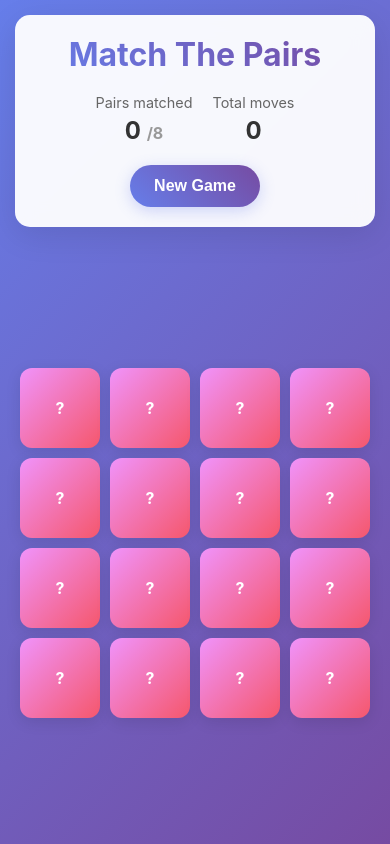
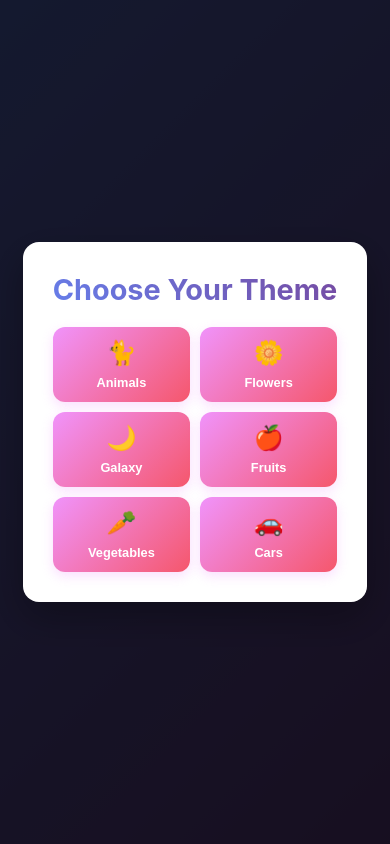
Before and after one commit to 2u841r/match-the-pairs, a website: page src/index.html in a window 390 px wide. Drawn offline with Linux system fonts and the light colour scheme.

Commit message:
6-options

```diff
--- a/src/index.html
+++ b/src/index.html
@@ -5,6 +5,7 @@
     <meta name="viewport" content="width=device-width, initial-scale=1.0">
     <title>Match The Pairs</title>
     <link rel="stylesheet" href="styles.css">
+    <link rel="icon" type="image/svg+xml" href="/assets/javascript.svg">
 </head>
 <body>
     <div class="container">
@@ -32,6 +33,39 @@
             </div>
         </main>
 
+        <!-- Theme Selection Modal -->
+        <div id="theme-modal" class="modal">
+            <div class="modal-content">
+                <h2>Choose Your Theme</h2>
+                <div class="theme-options">
+                    <button class="theme-btn" data-theme="animals">
+                        <span class="theme-emoji">🐈</span>
+                        <span class="theme-name">Animals</span>
+                    </button>
+                    <button class="theme-btn" data-theme="flowers">
+                        <span class="theme-emoji">🌼</span>
+                        <span class="theme-name">Flowers</span>
+                    </button>
+                    <button class="theme-btn" data-theme="galaxy">
+                        <span class="theme-emoji">🌙</span>
+                        <span class="theme-name">Galaxy</span>
+                    </button>
+                    <button class="theme-btn" data-theme="fruits">
+                        <span class="theme-emoji">🍎</span>
+                        <span class="theme-name">Fruits</span>
+                    </button>
+                    <button class="theme-btn" data-theme="vegetables">
+                        <span class="theme-emoji">🥕</span>
+                        <span class="theme-name">Vegetables</span>
+                    </button>
+                    <button class="theme-btn" data-theme="cars">
+                        <span class="theme-emoji">🚗</span>
+                        <span class="theme-name">Cars</span>
+                    </button>
+                </div>
+            </div>
+        </div>
+
         <div id="win-modal" class="modal hidden">
             <div class="modal-content">
                 <h2>🎉 Congratulations!</h2>
@@ -41,6 +75,6 @@
         </div>
     </div>
 
-    <script src="main.js"></script>
+    <script src="main.js" type="module"></script>
 </body>
 </html>
--- a/src/main.js
+++ b/src/main.js
@@ -5,11 +5,59 @@ class MemoryGame {
     this.matchedPairs = 0;
     this.totalMoves = 0;
     this.isProcessing = false;
+    this.selectedTheme = null;
 
-    // Card symbols (emojis)
-    // this.symbols = ['🐙', '📚', '🐱', '🐼', '🦝', '🐝', '🕷️', '💎'];
-    this.symbols = ['🌹', '🌻', '🌷', '🌸', '🍉', '🍊', '🍍', '🍓'];
+    // Theme definitions
+    this.themes = {
+      animals: ['🐈', '🐄', '🐒', '🦘', '🐘', '🦒', '🐪', '🐅'],
+      cars: ['🚗', '🚙', '🏍️', '🚲', '✈️', '🚁', '⛵', '🪂'],
+      flowers: ['🌼', '🌸', '🌻', '🌷', '🌹', '🍁', '🏵️', '🪻'],
+      fruits: ['🍎', '🍒', '🍇', '🍉', '🍊', '🍓', '🍍', '🥭'],
+      galaxy: ['🌙', '☀️', '🪐', '⭐', '🌤️', '🌦️', '🌧️', '❄️'],
+      vegetables: ['🫛', '🥕', '🫚', '🍆', '🥒', '🍅', '🌶️', '🧅']
 
+    };
+
+    // Default symbols (will be replaced by theme selection)
+    this.symbols = this.themes.animals;
+
+    this.showThemeSelection();
+  }
+
+  showThemeSelection() {
+    // Show theme selection modal
+    document.getElementById('theme-modal').classList.remove('hidden');
+
+    // Hide game elements initially
+    document.querySelector('.game-header').style.display = 'none';
+    document.querySelector('.game-board').style.display = 'none';
+
+    // Bind theme selection events
+    this.bindThemeEvents();
+  }
+
+  bindThemeEvents() {
+    const themeButtons = document.querySelectorAll('.theme-btn');
+    themeButtons.forEach(button => {
+      button.addEventListener('click', () => {
+        const theme = button.dataset.theme;
+        this.selectTheme(theme);
+      });
+    });
+  }
+
+  selectTheme(theme) {
+    this.selectedTheme = theme;
+    this.symbols = this.themes[theme];
+
+    // Hide theme modal
+    document.getElementById('theme-modal').classList.add('hidden');
+
+    // Show game elements
+    document.querySelector('.game-header').style.display = 'block';
+    document.querySelector('.game-board').style.display = 'flex';
+
+    // Initialize the game
     this.init();
   }
 
@@ -146,9 +194,14 @@ class MemoryGame {
     this.updateStats();
   }
 
+  newGame() {
+    // Show theme selection again
+    this.showThemeSelection();
+  }
+
   bindEvents() {
     document.getElementById('reset-btn').addEventListener('click', () => {
-      this.resetGame();
+      this.newGame();
     });
 
     document.getElementById('play-again-btn').addEventListener('click', () => {
--- a/src/styles.css
+++ b/src/styles.css
@@ -7,32 +7,35 @@
 body {
   font-family: -apple-system, BlinkMacSystemFont, 'Segoe UI', Roboto, sans-serif;
   background: linear-gradient(135deg, #667eea 0%, #764ba2 100%);
-  min-height: 100vh;
+  height: 100vh;
   color: #333;
+  overflow: hidden;
 }
 
 .container {
   max-width: 800px;
   margin: 0 auto;
-  padding: 20px;
-  min-height: 100vh;
+  padding: 15px;
+  height: 100vh;
   display: flex;
   flex-direction: column;
+  overflow: hidden;
 }
 
 .game-header {
   text-align: center;
-  margin-bottom: 30px;
+  margin-bottom: 20px;
   background: rgba(255, 255, 255, 0.95);
-  padding: 20px;
-  border-radius: 15px;
-  box-shadow: 0 8px 32px rgba(0, 0, 0, 0.1);
+  padding: 15px;
+  border-radius: 12px;
+  box-shadow: 0 4px 16px rgba(0, 0, 0, 0.1);
   backdrop-filter: blur(10px);
+  flex-shrink: 0;
 }
 
 .game-header h1 {
-  font-size: 2.5rem;
-  margin-bottom: 20px;
+  font-size: 1.8rem;
+  margin-bottom: 12px;
   background: linear-gradient(45deg, #667eea, #764ba2);
   -webkit-background-clip: text;
   -webkit-text-fill-color: transparent;
@@ -42,8 +45,8 @@ body {
 .stats {
   display: flex;
   justify-content: center;
-  gap: 40px;
-  margin-bottom: 20px;
+  gap: 30px;
+  margin-bottom: 12px;
 }
 
 .stat-item {
@@ -53,38 +56,38 @@ body {
 }
 
 .stat-label {
-  font-size: 0.9rem;
+  font-size: 0.8rem;
   color: #666;
-  margin-bottom: 5px;
+  margin-bottom: 3px;
 }
 
 .stat-value {
-  font-size: 1.5rem;
+  font-size: 1.2rem;
   font-weight: bold;
   color: #333;
 }
 
 .stat-total {
   color: #999;
-  font-size: 1rem;
+  font-size: 0.9rem;
 }
 
 .reset-btn {
   background: linear-gradient(45deg, #667eea, #764ba2);
   color: white;
   border: none;
-  padding: 12px 24px;
-  border-radius: 25px;
-  font-size: 1rem;
+  padding: 8px 16px;
+  border-radius: 20px;
+  font-size: 0.9rem;
   font-weight: 600;
   cursor: pointer;
   transition: all 0.3s ease;
-  box-shadow: 0 4px 15px rgba(102, 126, 234, 0.3);
+  box-shadow: 0 2px 8px rgba(102, 126, 234, 0.3);
 }
 
 .reset-btn:hover {
-  transform: translateY(-2px);
-  box-shadow: 0 6px 20px rgba(102, 126, 234, 0.4);
+  transform: translateY(-1px);
+  box-shadow: 0 4px 12px rgba(102, 126, 234, 0.4);
 }
 
 .game-board {
@@ -92,14 +95,16 @@ body {
   display: flex;
   justify-content: center;
   align-items: center;
+  overflow: hidden;
 }
 
 .card-grid {
   display: grid;
   grid-template-columns: repeat(4, 1fr);
-  gap: 15px;
-  max-width: 500px;
+  gap: 12px;
+  max-width: 450px;
   width: 100%;
+  max-height: 100%;
 }
 
 .card {
@@ -135,12 +140,12 @@ body {
   width: 100%;
   height: 100%;
   backface-visibility: hidden;
-  border-radius: 12px;
+  border-radius: 10px;
   display: flex;
   align-items: center;
   justify-content: center;
-  font-size: 2.5rem;
-  box-shadow: 0 4px 15px rgba(0, 0, 0, 0.1);
+  font-size: 2rem;
+  box-shadow: 0 3px 10px rgba(0, 0, 0, 0.1);
   transition: all 0.3s ease;
 }
 
@@ -148,19 +153,19 @@ body {
   background: linear-gradient(135deg, #f093fb 0%, #f5576c 100%);
   color: white;
   font-weight: bold;
-  font-size: 1.2rem;
+  font-size: 1rem;
 }
 
 .card-back {
   background: linear-gradient(135deg, #4facfe 0%, #00f2fe 100%);
   transform: rotateY(180deg);
   color: white;
-  font-size: 3rem;
+  font-size: 2.5rem;
 }
 
 .card:hover:not(.flipped):not(.matched) .card-front {
   transform: scale(1.05);
-  box-shadow: 0 6px 20px rgba(0, 0, 0, 0.15);
+  box-shadow: 0 4px 15px rgba(0, 0, 0, 0.15);
 }
 
 .card.matched .card-back {
@@ -192,11 +197,14 @@ body {
 
 .modal-content {
   background: white;
-  padding: 40px;
-  border-radius: 20px;
+  padding: 30px;
+  border-radius: 16px;
   text-align: center;
-  box-shadow: 0 20px 60px rgba(0, 0, 0, 0.3);
+  box-shadow: 0 15px 40px rgba(0, 0, 0, 0.3);
   animation: modalSlideIn 0.5s ease-out;
+  max-width: 90vw;
+  max-height: 90vh;
+  overflow-y: auto;
 }
 
 @keyframes modalSlideIn {
@@ -211,8 +219,8 @@ body {
 }
 
 .modal-content h2 {
-  font-size: 2rem;
-  margin-bottom: 15px;
+  font-size: 1.8rem;
+  margin-bottom: 20px;
   background: linear-gradient(45deg, #667eea, #764ba2);
   -webkit-background-clip: text;
   -webkit-text-fill-color: transparent;
@@ -220,8 +228,8 @@ body {
 }
 
 .modal-content p {
-  font-size: 1.2rem;
-  margin-bottom: 25px;
+  font-size: 1.1rem;
+  margin-bottom: 20px;
   color: #666;
 }
 
@@ -229,43 +237,112 @@ body {
   background: linear-gradient(45deg, #667eea, #764ba2);
   color: white;
   border: none;
-  padding: 15px 30px;
-  border-radius: 25px;
-  font-size: 1.1rem;
+  padding: 12px 24px;
+  border-radius: 20px;
+  font-size: 1rem;
   font-weight: 600;
   cursor: pointer;
   transition: all 0.3s ease;
-  box-shadow: 0 4px 15px rgba(102, 126, 234, 0.3);
+  box-shadow: 0 3px 10px rgba(102, 126, 234, 0.3);
 }
 
 .play-again-btn:hover {
+  transform: translateY(-1px);
+  box-shadow: 0 4px 12px rgba(102, 126, 234, 0.4);
+}
+
+/* Theme Selection Styles */
+.theme-options {
+  display: grid;
+  grid-template-columns: repeat(auto-fit, minmax(120px, 1fr));
+  gap: 15px;
+  margin-top: 20px;
+}
+
+.theme-btn {
+  background: linear-gradient(135deg, #f093fb 0%, #f5576c 100%);
+  color: #ffffff;
+  border: none;
+  padding: 15px;
+  border-radius: 12px;
+  cursor: pointer;
+  transition: all 0.3s ease;
+  display: flex;
+  flex-direction: column;
+  align-items: center;
+  gap: 8px;
+  box-shadow: 0 4px 12px rgba(240, 147, 251, 0.3);
+}
+
+.theme-btn:hover {
   transform: translateY(-2px);
-  box-shadow: 0 6px 20px rgba(102, 126, 234, 0.4);
+  box-shadow: 0 6px 16px rgba(240, 147, 251, 0.4);
+}
+
+.theme-emoji {
+  font-size: 2rem;
+}
+
+.theme-name {
+  font-size: 0.9rem;
+  font-weight: 600;
 }
 
 @media (max-width: 600px) {
   .container {
-    padding: 15px;
+    padding: 10px;
+  }
+
+  .game-header {
+    padding: 12px;
+    margin-bottom: 15px;
   }
 
   .game-header h1 {
-    font-size: 2rem;
+    font-size: 1.5rem;
+    margin-bottom: 8px;
   }
 
   .stats {
     gap: 20px;
+    margin-bottom: 8px;
+  }
+
+  .stat-label {
+    font-size: 0.7rem;
+  }
+
+  .stat-value {
+    font-size: 1rem;
   }
 
   .card-grid {
-    gap: 10px;
-    max-width: 350px;
+    gap: 8px;
+    max-width: 320px;
   }
 
   .card-front {
-    font-size: 1rem;
+    font-size: 0.8rem;
   }
 
   .card-back {
-    font-size: 2rem;
+    font-size: 1.8rem;
+  }
+
+  .theme-options {
+    grid-template-columns: repeat(2, 1fr);
+    gap: 10px;
+  }
+
+  .theme-btn {
+    padding: 12px;
+  }
+
+  .theme-emoji {
+    font-size: 1.5rem;
+  }
+
+  .theme-name {
+    font-size: 0.8rem;
   }
 }
```
